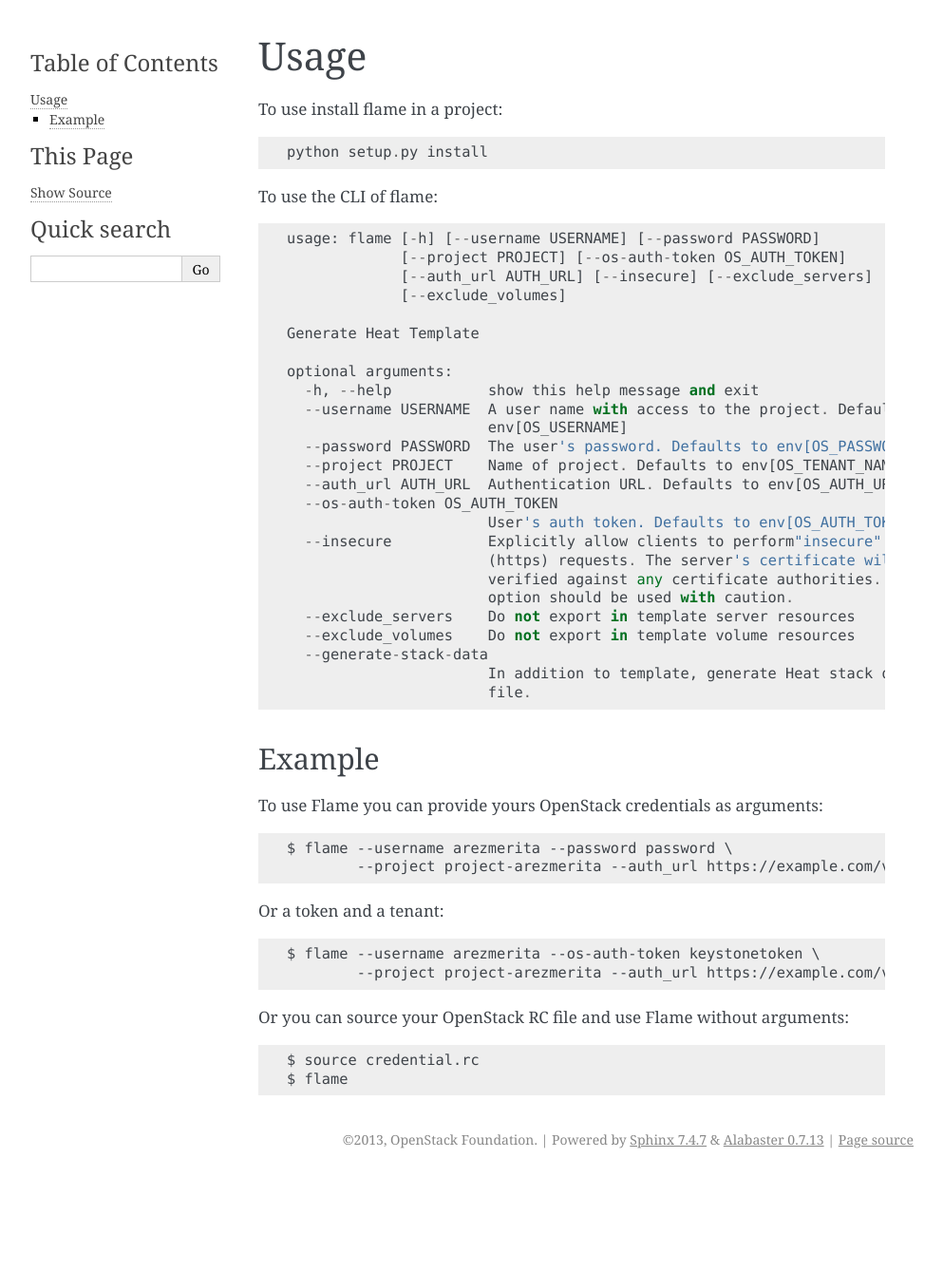
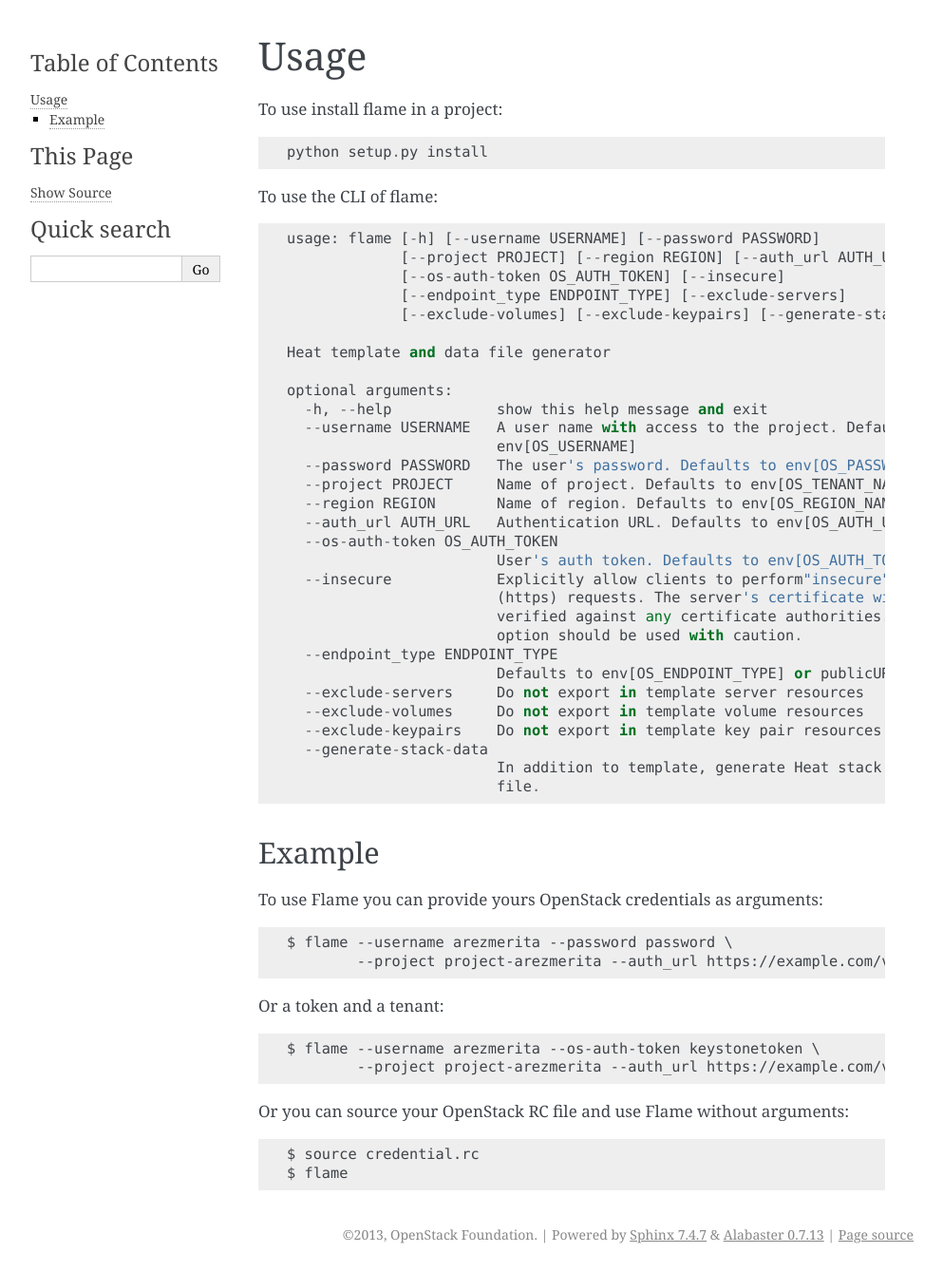
Before and after one commit to openstack-archive/flame, a Sphinx documentation site: the page built from doc/source/usage.rst, in a window 1280 px wide. Shown: the whole page at 95% size, without its empty margins (148-1141 px from the left). Built offline with Sphinx 7.4.7, drawn with Linux system fonts in a browser that asks for light colours; before the commit the page ends 1239 px from its top, so only the background shows below that.

Commit message:
Sync the usage doc with the actual options
Flame's documentation was lagging behind regarding the actual options
provided by the CLI. This patch fixes the documentation of flame by
syncing it with the output of flame --help.

Change-Id: I6c32665b269405c983c38a3314392904bf3ac7e6

```diff
--- a/doc/source/usage.rst
+++ b/doc/source/usage.rst
@@ -9,30 +9,35 @@
 To use the CLI of flame::
 
     usage: flame [-h] [--username USERNAME] [--password PASSWORD]
-                 [--project PROJECT] [--os-auth-token OS_AUTH_TOKEN]
-                 [--auth_url AUTH_URL] [--insecure] [--exclude_servers]
-                 [--exclude_volumes]
+                 [--project PROJECT] [--region REGION] [--auth_url AUTH_URL]
+                 [--os-auth-token OS_AUTH_TOKEN] [--insecure]
+                 [--endpoint_type ENDPOINT_TYPE] [--exclude-servers]
+                 [--exclude-volumes] [--exclude-keypairs] [--generate-stack-data]
 
-    Generate Heat Template
+    Heat template and data file generator
 
     optional arguments:
-      -h, --help           show this help message and exit
-      --username USERNAME  A user name with access to the project. Defaults to
-                           env[OS_USERNAME]
-      --password PASSWORD  The user's password. Defaults to env[OS_PASSWORD]
-      --project PROJECT    Name of project. Defaults to env[OS_TENANT_NAME]
-      --auth_url AUTH_URL  Authentication URL. Defaults to env[OS_AUTH_URL].
+      -h, --help            show this help message and exit
+      --username USERNAME   A user name with access to the project. Defaults to
+                            env[OS_USERNAME]
+      --password PASSWORD   The user's password. Defaults to env[OS_PASSWORD]
+      --project PROJECT     Name of project. Defaults to env[OS_TENANT_NAME]
+      --region REGION       Name of region. Defaults to env[OS_REGION_NAME]
+      --auth_url AUTH_URL   Authentication URL. Defaults to env[OS_AUTH_URL].
       --os-auth-token OS_AUTH_TOKEN
-                           User's auth token. Defaults to env[OS_AUTH_TOKEN].
-      --insecure           Explicitly allow clients to perform"insecure" SSL
-                           (https) requests. The server's certificate will not be
-                           verified against any certificate authorities. This
-                           option should be used with caution.
-      --exclude_servers    Do not export in template server resources
-      --exclude_volumes    Do not export in template volume resources
+                            User's auth token. Defaults to env[OS_AUTH_TOKEN].
+      --insecure            Explicitly allow clients to perform"insecure" SSL
+                            (https) requests. The server's certificate will not be
+                            verified against any certificate authorities. This
+                            option should be used with caution.
+      --endpoint_type ENDPOINT_TYPE
+                            Defaults to env[OS_ENDPOINT_TYPE] or publicURL
+      --exclude-servers     Do not export in template server resources
+      --exclude-volumes     Do not export in template volume resources
+      --exclude-keypairs    Do not export in template key pair resources
       --generate-stack-data
-                           In addition to template, generate Heat stack data
-                           file.
+                            In addition to template, generate Heat stack data
+                            file.
 
 
 Example
```
Also changed, not shown: README.rst (+5 -2 lines).
